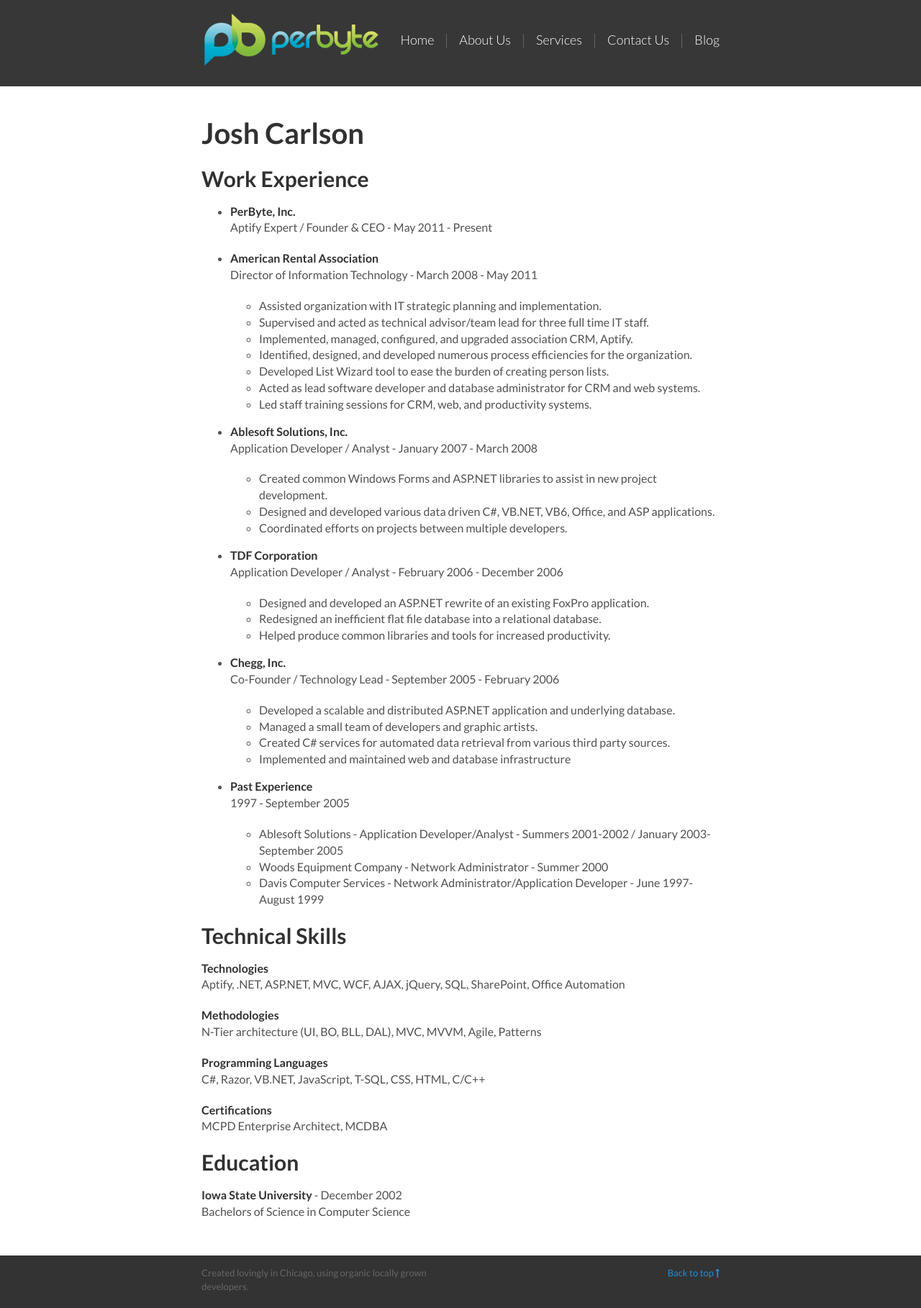
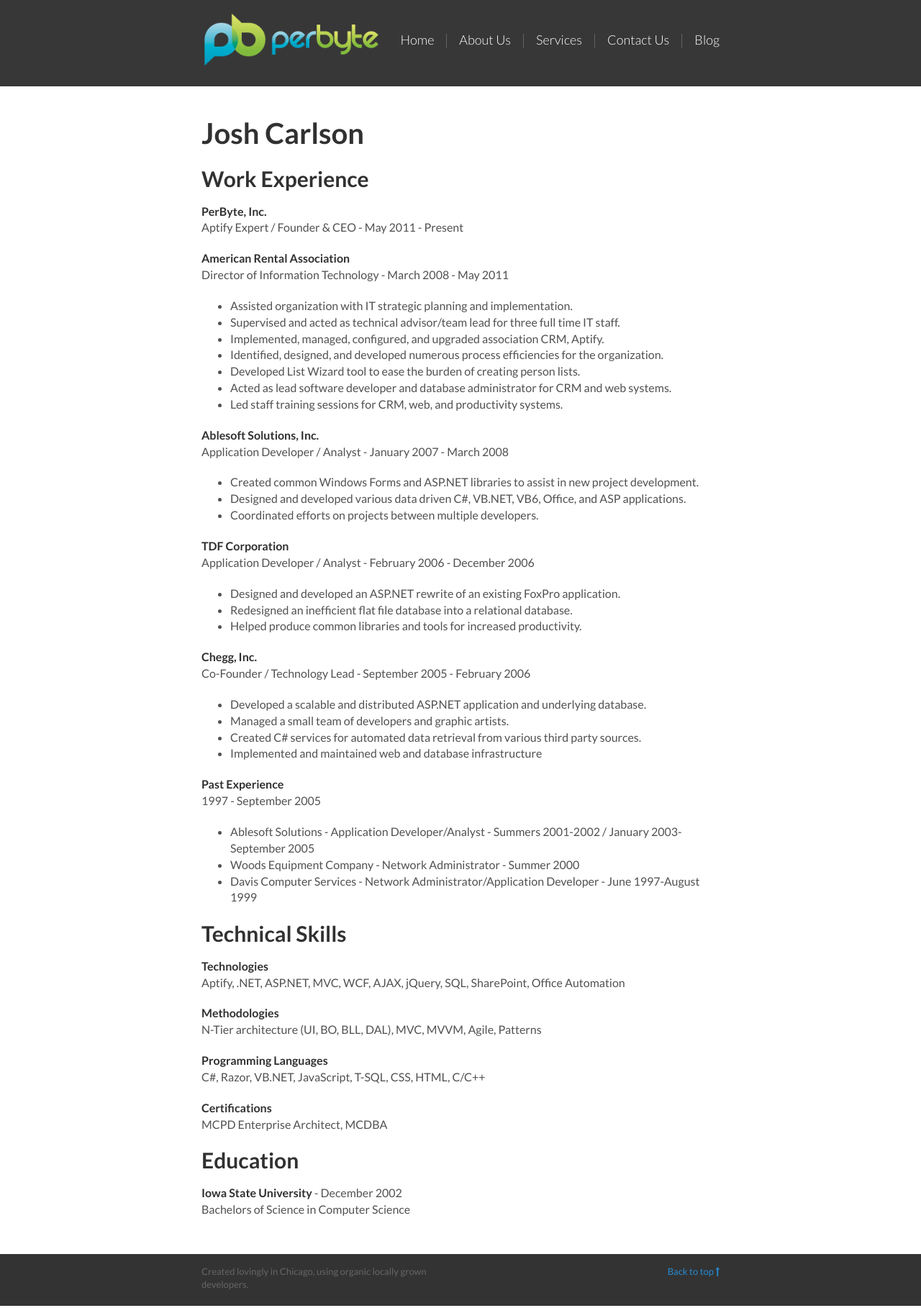
Before and after one commit to lcates/perbyte.github.io, a Jekyll site: the page built from josh-resume.md, in a window 1280 px wide. Shown: the whole page at 72% size. Built offline with Jekyll 4.4.1, drawn with Linux system fonts in a browser that asks for light colours; nearby versions of some CDN libraries; Markdown is read by kramdown in place of the engine named in the settings.

Commit message:
New corp theme

```diff
--- a/josh-resume.md
+++ b/josh-resume.md
@@ -11,48 +11,48 @@
 Work Experience
 ---------------
 
-* **PerByte, Inc.**
-  Aptify Expert / Founder & CEO - May 2011 - Present
+**PerByte, Inc.**
+Aptify Expert / Founder & CEO - May 2011 - Present
 
-* **American Rental Association**
-  Director of Information Technology - March 2008 - May 2011
+**American Rental Association**
+Director of Information Technology - March 2008 - May 2011
 
-  - Assisted organization with IT strategic planning and implementation.
-  - Supervised and acted as technical advisor/team lead for three full time IT staff.
-  - Implemented, managed, configured, and upgraded association CRM, Aptify.
-  - Identified, designed, and developed numerous process efficiencies for the organization.
-  - Developed List Wizard tool to ease the burden of creating person lists.
-  - Acted as lead software developer and database administrator for CRM and web systems.
-  - Led staff training sessions for CRM, web, and productivity systems.
+- Assisted organization with IT strategic planning and implementation.
+- Supervised and acted as technical advisor/team lead for three full time IT staff.
+- Implemented, managed, configured, and upgraded association CRM, Aptify.
+- Identified, designed, and developed numerous process efficiencies for the organization.
+- Developed List Wizard tool to ease the burden of creating person lists.
+- Acted as lead software developer and database administrator for CRM and web systems.
+- Led staff training sessions for CRM, web, and productivity systems.
 
-* **Ablesoft Solutions, Inc.**
-  Application Developer / Analyst - January 2007 - March 2008
+**Ablesoft Solutions, Inc.**
+Application Developer / Analyst - January 2007 - March 2008
 
-  - Created common Windows Forms and ASP.NET libraries to assist in new project development.
-  - Designed and developed various data driven C#, VB.NET, VB6, Office, and ASP applications.
-  - Coordinated efforts on projects between multiple developers.
+- Created common Windows Forms and ASP.NET libraries to assist in new project development.
+- Designed and developed various data driven C#, VB.NET, VB6, Office, and ASP applications.
+- Coordinated efforts on projects between multiple developers.
 
-* **TDF Corporation**
-  Application Developer / Analyst - February 2006 - December 2006
+**TDF Corporation**
+Application Developer / Analyst - February 2006 - December 2006
 
-  - Designed and developed an ASP.NET rewrite of an existing FoxPro application.
-  - Redesigned an inefficient flat file database into a relational database.
-  - Helped produce common libraries and tools for increased productivity.
+- Designed and developed an ASP.NET rewrite of an existing FoxPro application.
+- Redesigned an inefficient flat file database into a relational database.
+- Helped produce common libraries and tools for increased productivity.
 
-* **Chegg, Inc.**
-  Co-Founder / Technology Lead - September 2005 - February 2006
+**Chegg, Inc.**
+Co-Founder / Technology Lead - September 2005 - February 2006
 
-  - Developed a scalable and distributed ASP.NET application and underlying database.
-  - Managed a small team of developers and graphic artists.
-  - Created C# services for automated data retrieval from various third party sources.
-  - Implemented and maintained web and database infrastructure
+- Developed a scalable and distributed ASP.NET application and underlying database.
+- Managed a small team of developers and graphic artists.
+- Created C# services for automated data retrieval from various third party sources.
+- Implemented and maintained web and database infrastructure
 
-* **Past Experience**
-  1997 - September 2005
+**Past Experience**
+1997 - September 2005
 
-  - Ablesoft Solutions - Application Developer/Analyst - Summers 2001-2002 / January 2003-September 2005
-  - Woods Equipment Company - Network Administrator - Summer 2000
-  - Davis Computer Services - Network Administrator/Application Developer - June 1997-August 1999
+- Ablesoft Solutions - Application Developer/Analyst - Summers 2001-2002 / January 2003-September 2005
+- Woods Equipment Company - Network Administrator - Summer 2000
+- Davis Computer Services - Network Administrator/Application Developer - June 1997-August 1999
 
 Technical Skills
 ----------------
```
Also changed, not shown: jason-resume.md (+25 -25 lines).
